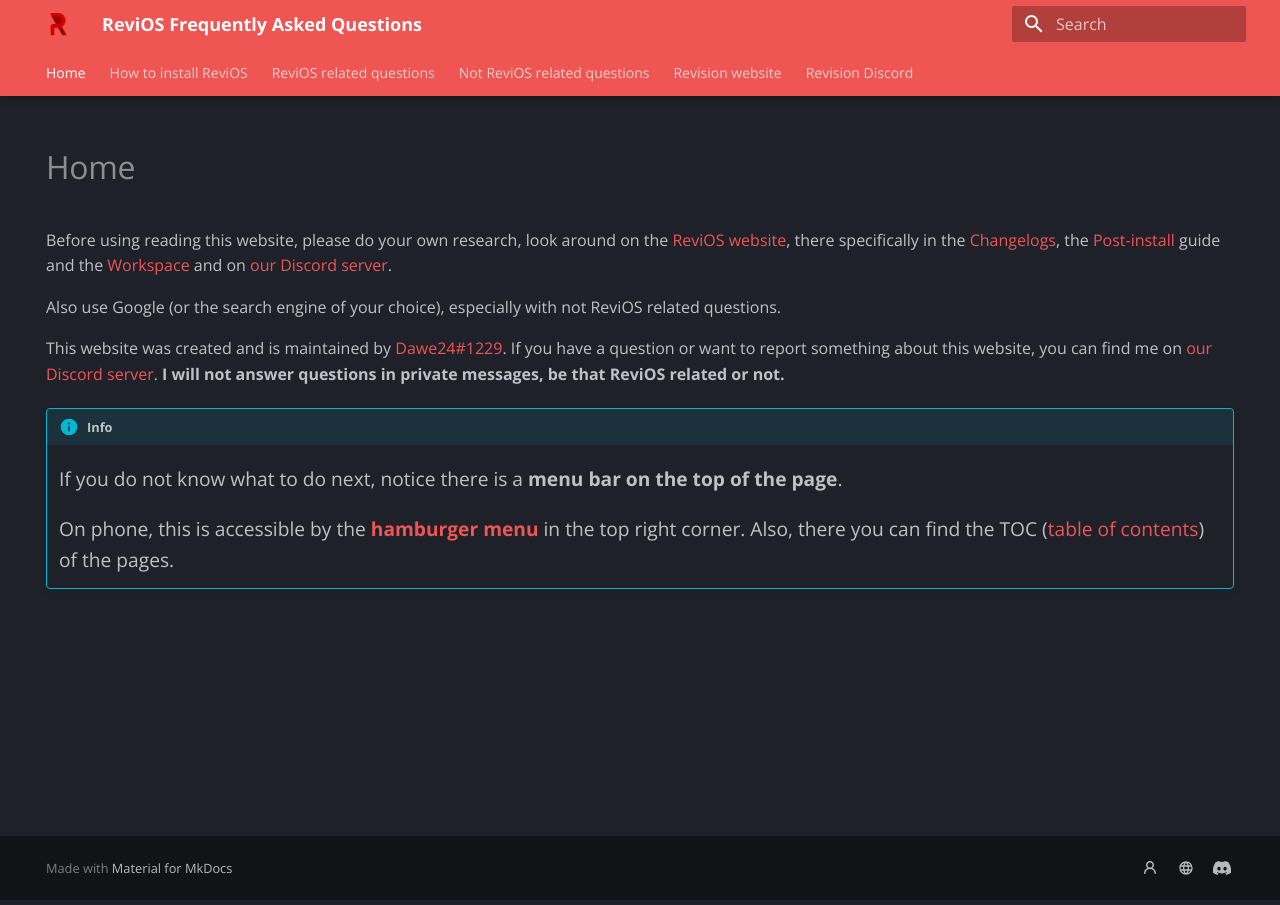
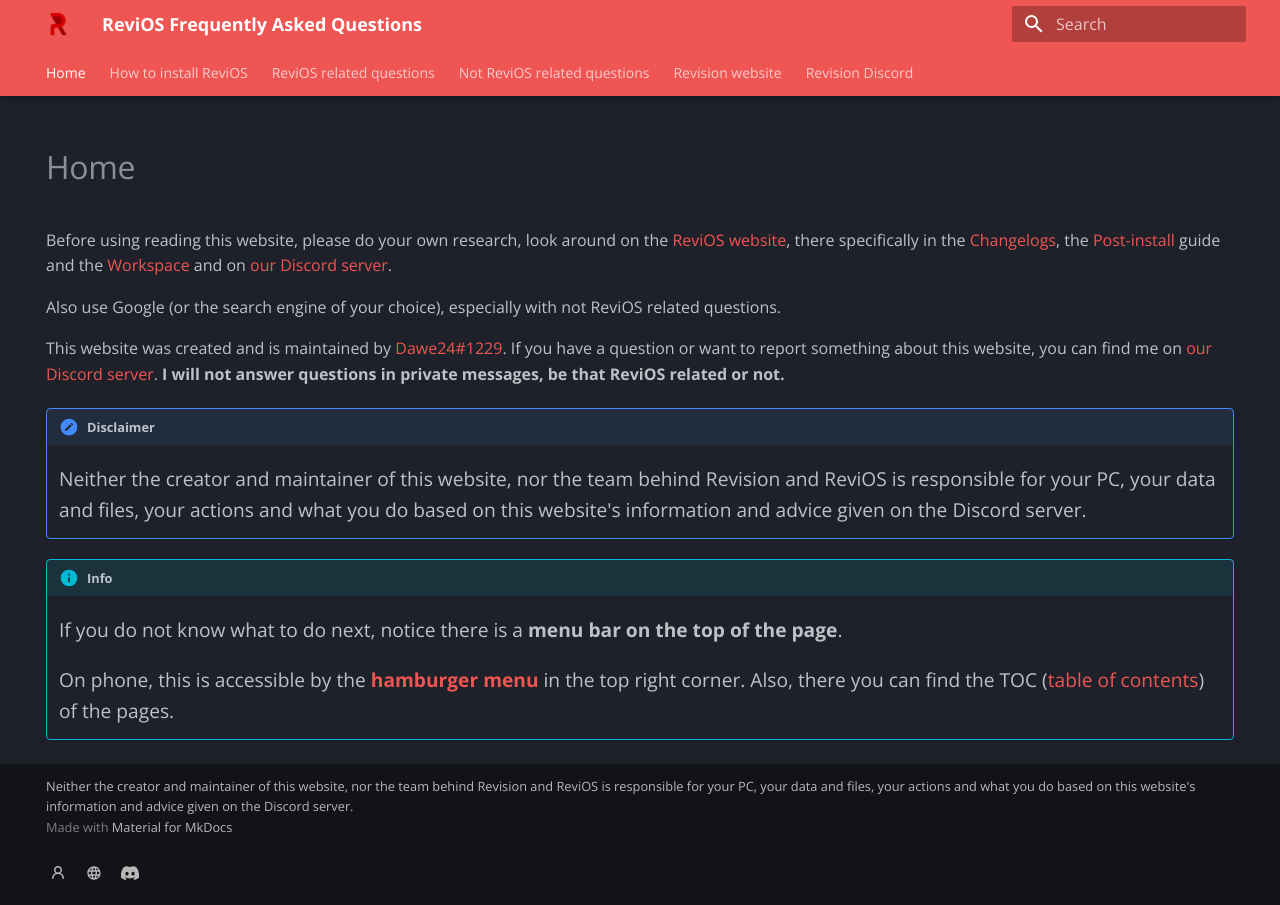
Before and after one commit to dkovacs24/ReviOS_faq, an MkDocs documentation site: the page built from docs/index.md, in a window 1280 px wide. Built offline with MkDocs 1.6.1 and Material for MkDocs 9.7.7, drawn with Linux system fonts in a browser that asks for light colours.

Commit message:
add disclaimer

```diff
--- a/docs/index.md
+++ b/docs/index.md
@@ -16,6 +16,9 @@
 
 This website was created and is maintained by [Dawe24#1229](https://discord.com/users/310497849274007553){target=_blank}. If you have a question or want to report something about this website, you can find me on [our Discord server](https://discord.gg/962y4pU){target=_blank}. **I will not answer questions in private messages, be that ReviOS related or not.**
 
+!!! attention "Disclaimer"
+    Neither the creator and maintainer of this website, nor the team behind Revision and ReviOS is responsible for your PC, your data and files, your actions and what you do based on this website's information and advice given on the Discord server.
+
 !!! info
     If you do not know what to do next, notice there is a **menu bar on the top of the page**.
 
--- a/mkdocs.yml
+++ b/mkdocs.yml
@@ -1,15 +1,5 @@
 site_name: ReviOS Frequently Asked Questions
-# copyright: |
-#   This website was last updated at <p id=date style="display:inline"><i>If you see this, the api request wasn't successful</i></p>.
-#   <script>
-#     fetch('https://api.github.com/repos/dkovacs24/ReviOS_faq/commits/gh-pages').then(response =>{
-#         return response.json();
-#         // Good job, you found out my GitHub username.
-#     }).then(data =>{
-#         let date = new Date(data["commit"]["author"]["date"]);
-#         document.getElementById("date").innerHTML = new Date(date.getTime()-(date.getTimezoneOffset()*60*1000)).toISOString().split('T')[0];
-#     })
-#   </script>
+copyright: Neither the creator and maintainer of this website, nor the team behind Revision and ReviOS is responsible for your PC, your data and files, your actions and what you do based on this website's information and advice given on the Discord server.
 nav:
     - Home: 'index.md'
     - How to install ReviOS: 'install.md'
```
